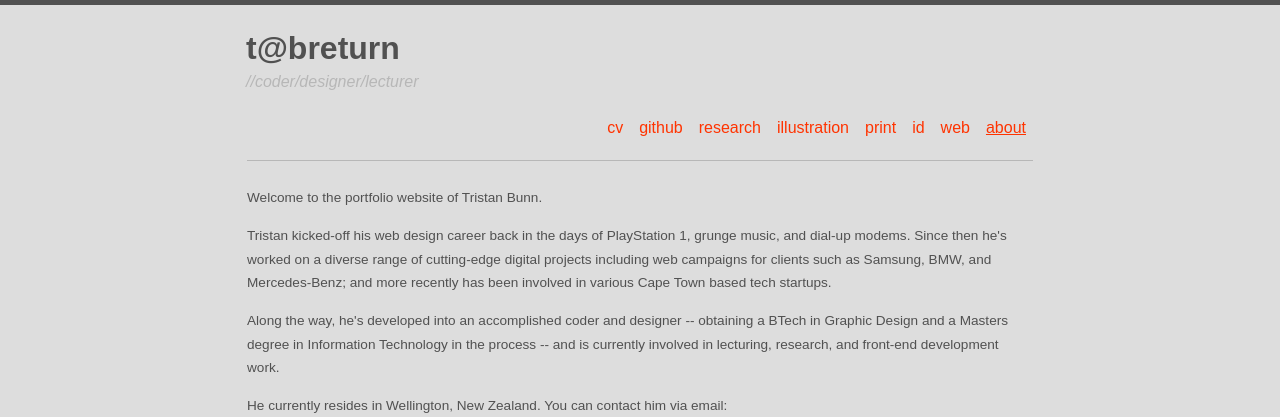
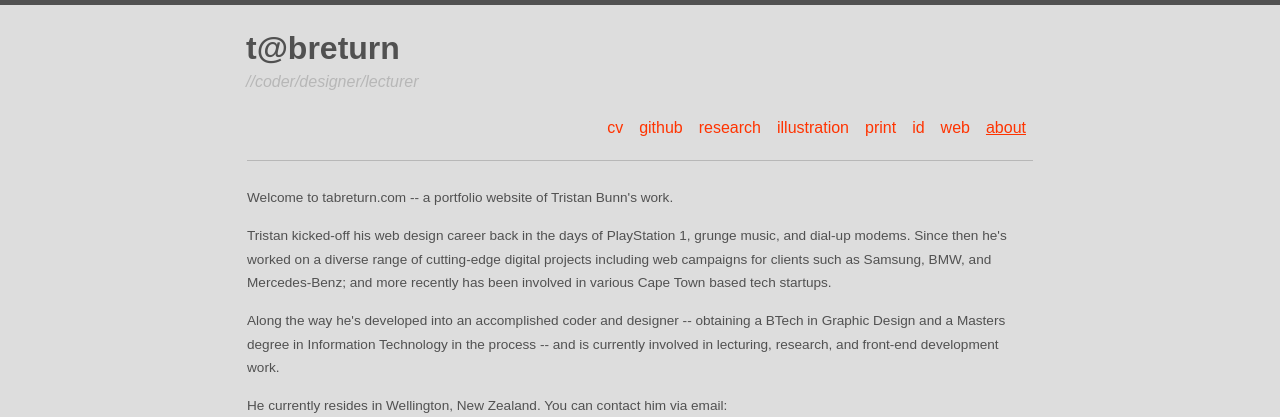
Before and after one commit to tabreturn/tabreturn.portfolio, a Jekyll site: the page built from about.html, in a window 1280 px wide. Shown: the top 417 px of the page. Built offline with Jekyll 4.4.1, drawn with Linux system fonts in a browser that asks for light colours; nearby versions of some CDN libraries; some web fonts are replaced; library files that are not in the unit come from our copies; comment, search, counter and statistics services are not loaded.

Commit message:
- copy edit

```diff
--- a/about.html
+++ b/about.html
@@ -4,7 +4,7 @@ title:  latest
 ---
 <div class="introContainer">
   <p>
-  Welcome to the portfolio website of Tristan Bunn.
+  Welcome to tabreturn.com -- a portfolio website of Tristan Bunn's work.
   </p>
   <p>
   Tristan kicked-off his web design career back in the days of PlayStation 1,
@@ -14,7 +14,7 @@ title:  latest
   various Cape Town based tech startups.
   </p>
   <p>
-  Along the way, he's developed into an accomplished coder and designer --
+  Along the way he's developed into an accomplished coder and designer --
   obtaining a BTech in Graphic Design and a Masters degree in Information
   Technology in the process -- and is currently involved in lecturing,
   research, and front-end development work.
```
